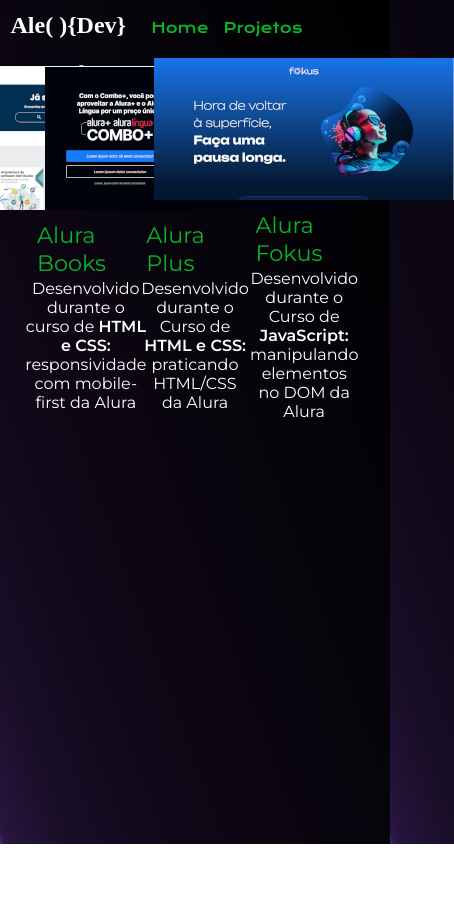
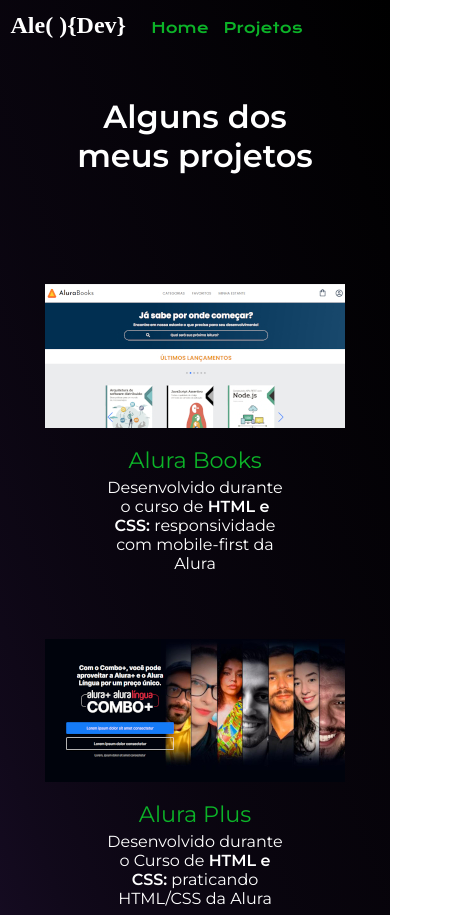
Before and after one commit to AlexandreArmelline/Portfolio, a plain HTML site: page projetos.html in a window 390 px wide. Shown: the top 915 px of the page, 454 px wide, since content can reach past the window. Before the commit the page ends 844 px from the top, so only its background shows below. Drawn offline with nearby package versions, Linux system fonts and the light colour scheme.

Commit message:
finalizando media-query

```diff
--- a/style.css
+++ b/style.css
@@ -1,6 +1,4 @@
 @import url('https://fonts.googleapis.com/css2?family=Krona+One&family=Montserrat:wght@400;600&display=swap');
-
-
 *{
     margin: 0;
     padding: 0;
@@ -12,6 +10,7 @@
     --cor_3: rgb(173, 162, 188);
     --cor_preta: black;
     --cor_branca: white;
+    --Fundo: linear-gradient(70deg, rgb(75, 40, 119), 2%,  black);
 
     --fonte-1: 'Montserrat', sans-serif;
     --fonte-2: 'Krona One', sans-serif;
@@ -19,23 +18,20 @@
 
 body{
     /* background-image: url(Imagens/fundo.jpg) ; */
-    background-image: linear-gradient(70deg, var(--cor_1), 2%,  var(--cor_preta));
-    height: 100vh;
+    background-image: var(--Fundo);
+    height: 100%;
+
     font-family: var(--fonte-1);
-
-
 }
 
 main{
     display: flex;
     justify-content: space-between;
-
 }
 
 .conteudo{
     padding-top: 3%;
     width: 50%;
-
 }
 
 .conteudo_nome{
@@ -44,7 +40,6 @@ main{
     font-size: 2rem;
     font-family: 'Times New Roman', Times, serif;
     display: inline;
-
 }
 
 .conteudo_link{
@@ -57,6 +52,7 @@ main{
     /* border: 2px solid #ADA2BC;
     margin: 2%; */
 }
+
 .conteudo_link:hover{
     box-shadow: 5px 10px 50px var(--cor_3);
 }
@@ -65,7 +61,6 @@ main{
     color: var(--cor_branca);
     padding: 10% 0% 0% 15%;
     font-size: 1.8rem;
-
 }
 
 .conteudo_texto{
@@ -80,7 +75,6 @@ main{
     align-items: center;
     gap: 7%;
     padding-left: 10%;
-
 }
 
 .botao_link{
@@ -92,7 +86,6 @@ main{
     border: 2px solid var(--cor_branca);
     border-radius: 10px;
     gap: 20px;
-
 }
 
 .botao_link:hover{
@@ -106,7 +99,6 @@ main{
     width: 40%;
     height: 40%;
     gap: 8rem;
-
 }
 
 .imagens_foto{
@@ -125,10 +117,7 @@ main{
 
 .destaque{
     color: var(--cor_2);
-
 }
-
-
 
 /* Page projetos */
 
@@ -138,15 +127,12 @@ main{
     justify-content: center;
     padding-top: 5%;
     gap: 3%;
-
-
 }
-
 
 .titulo{
     color: var(--cor_branca);
     text-align: center;
-    padding-top: 5%;
+    padding: 5%;
 }
 
 .container_projeto{
@@ -157,11 +143,9 @@ main{
     flex-direction: column;
     /* border-radius: 10px;
     border: 2px solid var(--cor_branca); */
-
 }
 
 .container_projeto_imagem:hover{
-    width: 105%;
     box-shadow: 0px 5px 20px var(--cor_3);
 }
 
@@ -176,7 +160,6 @@ main{
     text-align: center;
     padding: 2%;
     font-size: 1rem;
-
 }
 
 .imagens_media{
@@ -186,8 +169,6 @@ main{
 .foto_media{
     display: none;
 }
-
-
 
 @media screen and (max-width: 900px){
 
@@ -203,7 +184,6 @@ main{
     .conteudo_link{
         font-size: 0.9rem;
         padding-left: 3%;
-
     }
 
     .container_foto_media{
@@ -211,20 +191,17 @@ main{
         justify-content: center;
         width: 100vw;
         padding: 5% 0%;
-
     }
 
     .foto_media{
         display: block;
         border-radius: 50% 50% 50% 50%;
         width:20%;
-
     }
 
     .conteudo_titulo{
         padding: 10% 0% 0% 8%;
         font-size: 1.5rem;
-
     }
 
     .conteudo_texto{
@@ -246,12 +223,10 @@ main{
         border: 2px solid var(--cor_branca);
         border-radius: 10px;
         gap: 10px;
-
     }
 
     .imagens{
         display: none;
-
     }
 
     .imagens_media{
@@ -259,7 +234,6 @@ main{
         justify-content: center;
         padding-top: 10%;
         width: 100vw;
-
     }
 
     .imagens_tecnologia_media{
@@ -269,6 +243,24 @@ main{
 
     .imagens_tecnologia_logo_media{
         width: 15%;
+    }
+
+
+    /* Media-query para pg projetos */
+
+    .titulo{
+        padding: 15%;
+    }
+
+    .container{
+        display: block;
+
+
+    }
+
+    .container_projeto{
+        width: 50vw;
+        padding: 8% 25%;
 
     }
 
```
